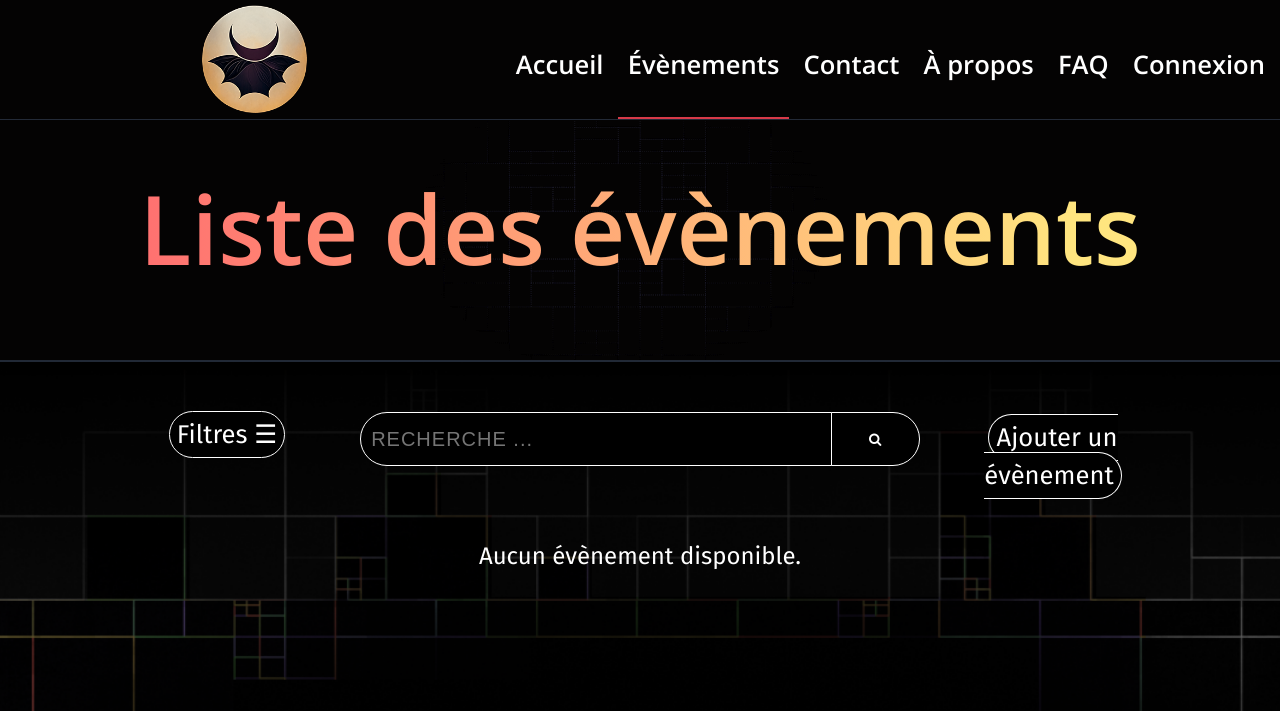
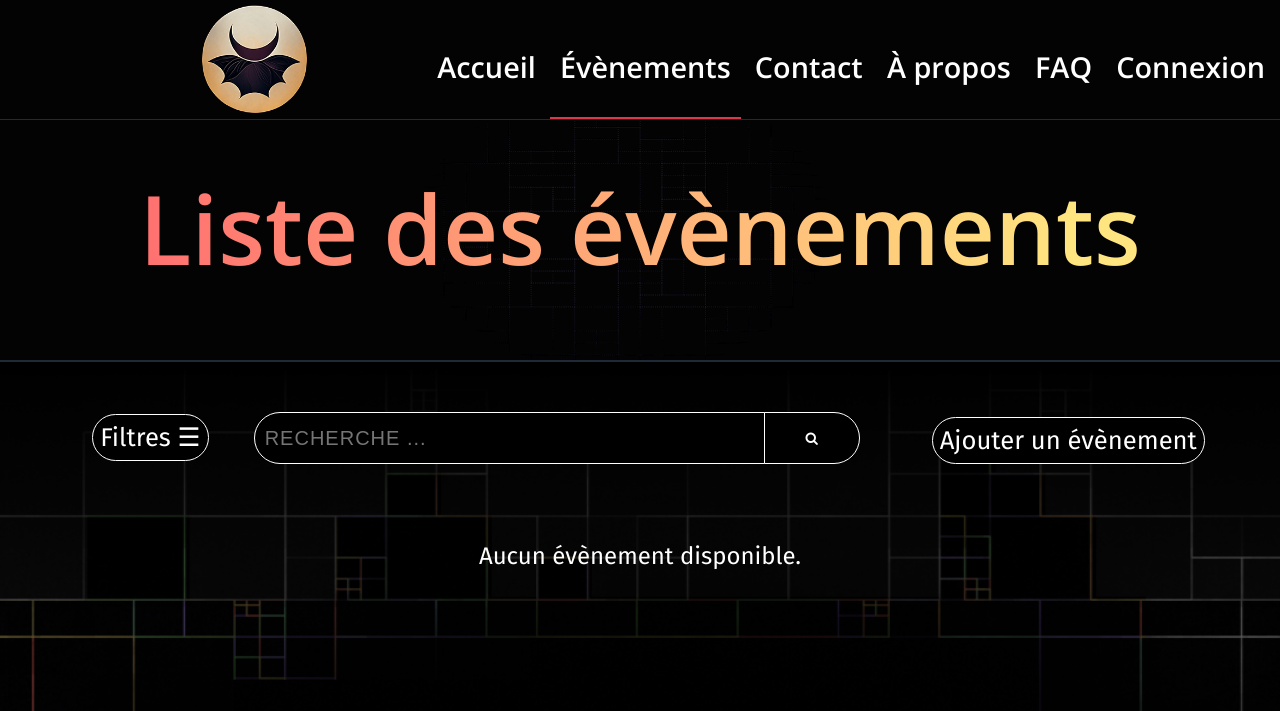
Before and after one commit to Niwa-Yume/Noctinium, a PHP site: page /eventlist.php in a window 1280 px wide. Shown: the top 711 px of the page. Run offline with PHP 8.4, Linux system fonts and the light colour scheme; data that the repository does not hold is empty; some libraries are stand-ins or nearby versions.

Commit message:
Add files via upload

```diff
--- a/Noctinium/asset/eventlist.css
+++ b/Noctinium/asset/eventlist.css
@@ -6,7 +6,7 @@
   background: url(cta-bg.webp) center/100% auto no-repeat;
 	 min-height: 50vh;
 	 font-family: 'Fira Sans', sans-serif;
-   padding: 50px;
+   padding: 50px 20px;
    background-size: cover;
    height: auto;
 
@@ -27,7 +27,7 @@
 }
 .imgEvent{
 	position: relative;
-	left: -70px;
+	left: -50px;
 	width: 270px;
 	height: 270px;
 	object-fit: cover;
@@ -127,7 +127,7 @@
 }*/
 .searchCont{
 	display: grid;
-	grid-template-columns: 2fr 4fr 2fr;
+	grid-template-columns: 1.7fr 5fr 3fr;
 	height: 80px;
 }
 .searchBar{
@@ -283,13 +283,14 @@
     color: black;
 }
 .filtreCont{
-	margin-top: 7px;
+	margin-top: 10px;
 	margin-left: 20%;
 	text-align: center;
 }
 .newEventCont{
-	margin-top: 7px;
-	margin-right: 20%;
+	margin-top: 10px;
+	margin-right: auto;
+	margin-left: auto;
 	text-align: center;
 }
 .main{
--- a/Noctinium/asset/style.css
+++ b/Noctinium/asset/style.css
@@ -209,7 +209,7 @@ header nav li {
     width: auto;
 }
 header nav a{
-    font-size: 1.6rem;
+    font-size: 1.8rem;
     font-weight: bold;
 }
 header nav li.active {
```
Also changed, not shown: other parts of Noctinium/asset/style.css (+20 -18 lines), Noctinium/image/image_pour_event_vide_1-big.webp (added), Noctinium/image/image_pour_event_vide_1.webp, Noctinium/image/logo_noctinium.ico (added).
